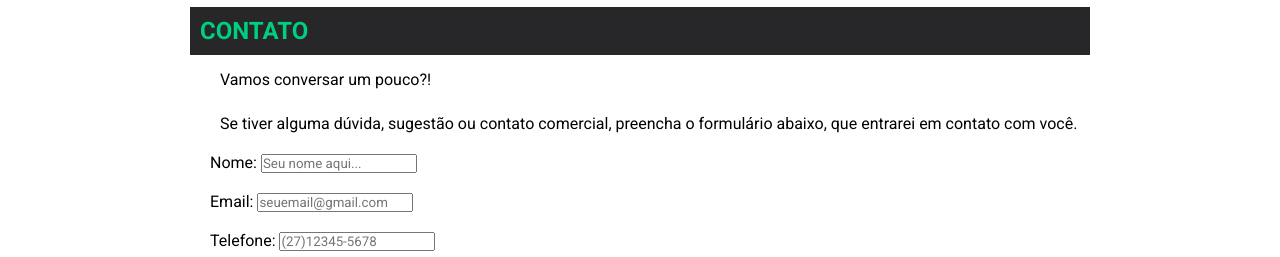
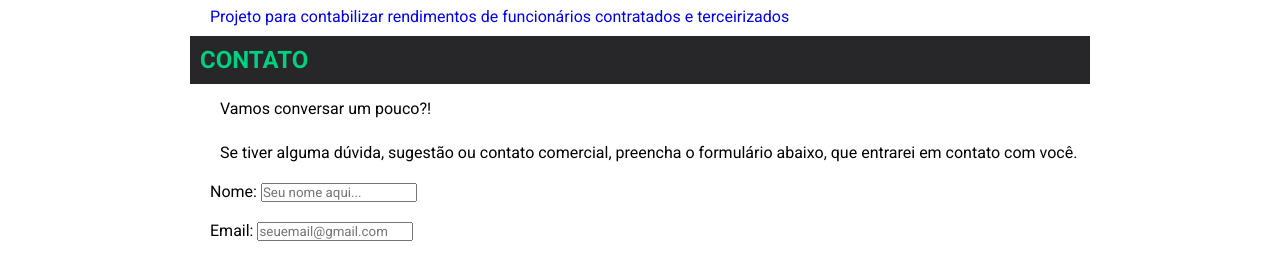
Before and after one commit to JansenFerrari/projeto-fundamentos-desenvolvimento-web, a plain HTML site: page index.html in a window 1280 px wide. Shown: the part 815-1072 px from the top of the page. Drawn offline with Linux system fonts and the light colour scheme.

Commit message:
Acrescentando novo projeto java ao portifolio

```diff
--- a/index.html
+++ b/index.html
@@ -70,6 +70,9 @@
                 <h2>Portifólio</h2>
                 <ul class="social-media-list">
                     <li><a href="https://github.com/JansenFerrari/pequenos-projetos-java/tree/master/Estudo-Classe-Abstrata" target="_blank">Projeto Conta Bancaria em Java</a></li>
+                    <li><a href="https://github.com/JansenFerrari/pequenos-projetos-java/tree/master/Estudo-Heranca-Polimorfismo-ExResolvido" target="_blank">Projeto para contabilizar rendimentos de funcionários contratados e terceirizados</a></li>
+
+
                 </ul>
 
 
```
